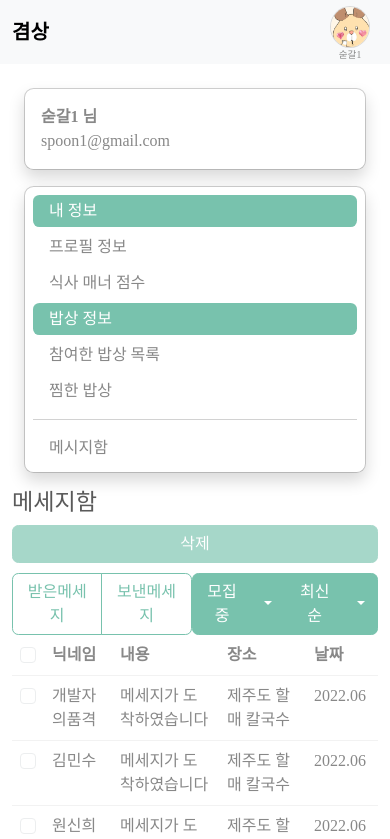
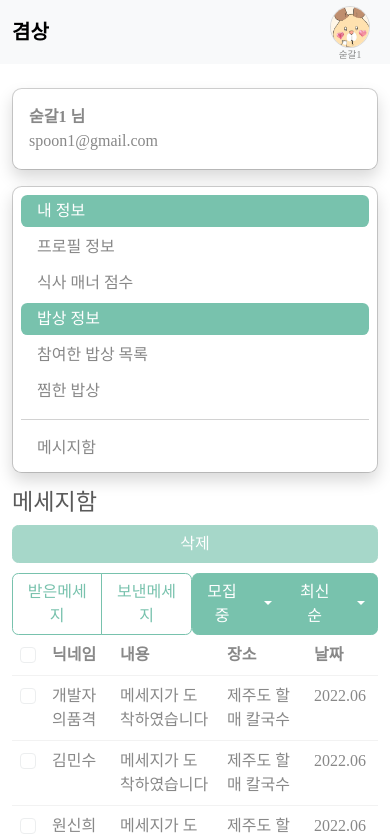
Before and after one commit to developer-dignity-team-2/gyeom-sang_client, a Vue app: page /mypage/message in a window 390 px wide. Shown: the top 839 px of the page. Built offline with nearby package versions, Linux system fonts and the light colour scheme; a web font is replaced by a local one.

Commit message:
[UPDATE] breakpoint 수정

```diff
--- a/src/components/comp-user-profile.vue
+++ b/src/components/comp-user-profile.vue
@@ -1,5 +1,5 @@
 <template>
-	<div class="container d-grid gap-3">
+	<div class="container d-grid gap-3 p-0">
 		<ul
 			class="dropdown-menu position-static d-grid gap-0 p-3 rounded-3 mx-0 shadow w-220px"
 		>
--- a/src/components/userCard.vue
+++ b/src/components/userCard.vue
@@ -37,7 +37,7 @@ export default {
 	},
 };
 </script>
-<style scoped>
+<style scoped lang="scss">
 .favorite {
 	position: absolute;
 	top: 0.5rem;
--- a/src/views/babsang-select.vue
+++ b/src/views/babsang-select.vue
@@ -273,7 +273,7 @@ export default {
 	methods: {},
 };
 </script>
-<style scoped>
+<style scoped lang="scss">
 .favorite {
 	position: absolute;
 	top: 0.5rem;
--- a/src/views/mypage-babsang.vue
+++ b/src/views/mypage-babsang.vue
@@ -102,3 +102,4 @@ export default {
 	components: { CompUserProfile, BabsangCard },
 };
 </script>
+<style scoped lang="scss"></style>
--- a/src/views/mypage-message.vue
+++ b/src/views/mypage-message.vue
@@ -1,10 +1,10 @@
 <template>
 	<div class="container">
 		<div class="row my-4">
-			<div class="col-md-3 col-sm-12">
+			<div class="col-lg-3 col-md-4 col-sm-12">
 				<CompUserProfile />
 			</div>
-			<div class="col-md-9 col-sm-12">
+			<div class="col-lg-9 col-md-8 col-sm-12">
 				<h3>메세지함</h3>
 				<div class="d-grid gap-2 d-md-flex justify-content-md-end">
 					<button
--- a/src/views/mypage-profile.vue
+++ b/src/views/mypage-profile.vue
@@ -2,7 +2,7 @@
 	<div class="container mb-5">
 		<div class="row my-4">
 			<!-- 네브바 -->
-			<div class="col-xl-3 col-sm-12">
+			<div class="col-md-3 col-sm-12">
 				<CompUserProfile />
 			</div>
 			<!-- 본문영역 -->
```
